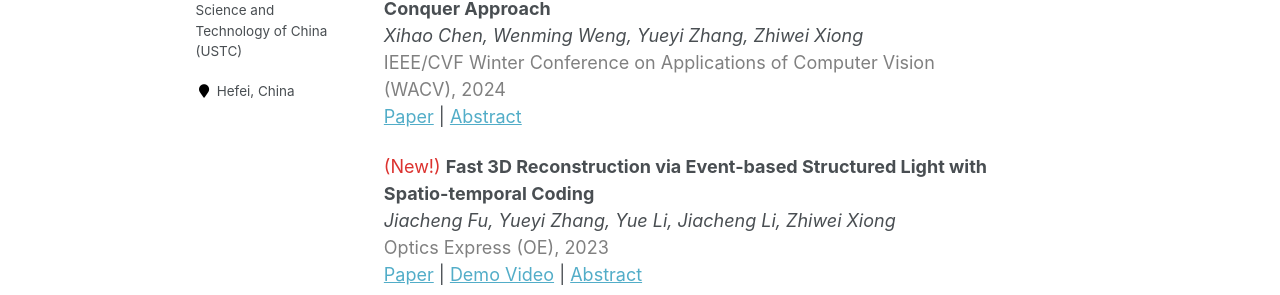
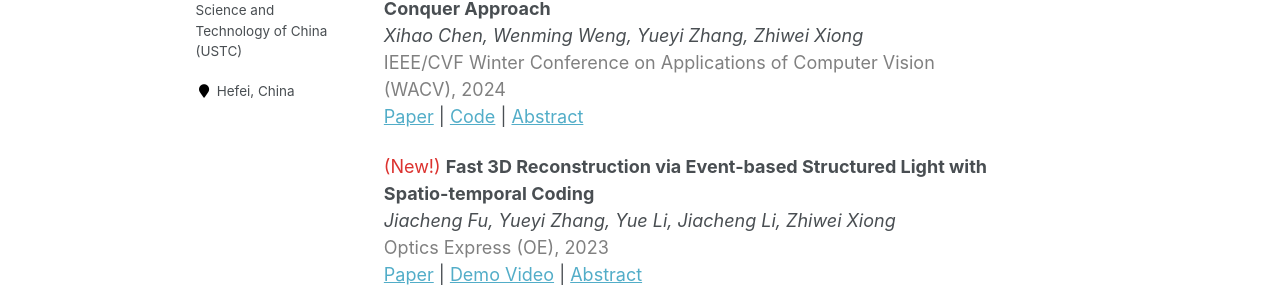
Before and after one commit to VIDAR-USTC/vidar-ustc.github.io, a Jekyll site: the page built from _pages/3D-event/event.md, in a window 1280 px wide and 900 px high. Shown: the part 315-610 px from the top of the window. Built offline with Jekyll 4.4.1, drawn with Linux system fonts in a browser that asks for light colours; formulas are drawn with MathJax 3.

Commit message:
update chen24 code link

```diff
--- a/_pages/3D-event/event.md
+++ b/_pages/3D-event/event.md
@@ -18,6 +18,7 @@ __[▶ Point Cloud](/3D-event/point-cloud){: style="color: rgb(191, 0, 0)"}__
 *Xihao Chen, Wenming Weng, Yueyi Zhang, Zhiwei Xiong* <br>
 <span><pub>IEEE/CVF Winter Conference on Applications of Computer Vision (WACV), 2024</pub></span> <br>
 [Paper](https://openaccess.thecvf.com/content/WACV2024/html/Chen_Depth_From_Asymmetric_Frame-Event_Stereo_A_Divide-and-Conquer_Approach_WACV_2024_paper.html){:target="_blank"} |
+[Code](https://github.com/xhchen10/DC-SFEstereo){:target="_blank"} |
 <a onclick='expandABS("chen24")'> Abstract </a>
 <div style="display: none;" class=abs id="chen24"><br>
 Event cameras asynchronously measure brightness changes in a scene without motion blur or saturation, while frame cameras capture images with dense intensity and fine details at a fixed rate. The exclusive advantages of the two modalities make depth estimation from Stereo Asymmetric Frame-Event (SAFE) systems appealing. However, due to the inevitable information absence of one modality in certain challenging regions, existing stereo matching methods lose efficacy for asymmetric inputs from SAFE systems. In this paper, we propose a divide-and-conquer approach that decomposes depth estimation from SAFE systems into three sub-tasks, i.e., frame-event stereo matching, frame-based Structure-from-Motion (SfM), and event-based SfM. In this way, the above challenging regions are addressed by monocular SfM, which estimates robust depth with two views belonging to the same functioning modality. Moreover, we propose a dual sampling strategy to construct cost volumes with identical spatial locations and depth hypotheses for different sub-tasks, which enables sub-task fusion at the cost volume level. To tackle the occlusion issue raised by the sampling strategy, we further introduce a temporal fusion scheme to utilize long-term sequential inputs with multi-view information. Experimental results validate the superior performance of our method over existing solutions.
```
